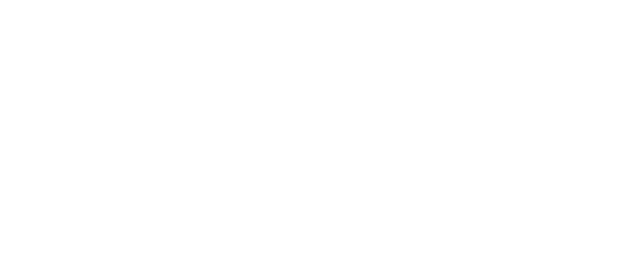
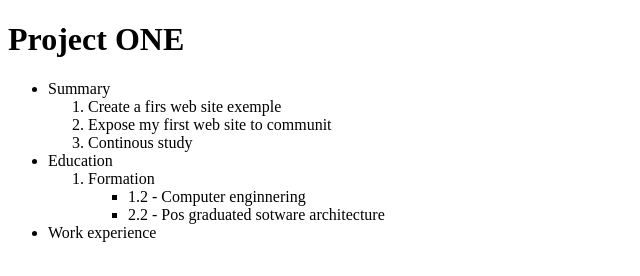
Before and after one commit to cesarpsgjunior/html-portfolio, a plain HTML site: page index.html in a window 1280 px wide. Shown: the whole page, without its empty margins (0-640 px from the left). Drawn offline with Linux system fonts and the light colour scheme.

Commit message:
Update index.html
Second commit. Created a information about autor

```diff
--- a/index.html
+++ b/index.html
@@ -6,7 +6,27 @@
     <title>Document</title>
  </head>
  <body>
-
+        <h1>Project ONE</h1>
+    <ul>
+        <li>Summary
+            <ol>
+                <li>Create a firs web site exemple</li>
+                <li>Expose my first web site to communit</li>
+                <li>Continous study</li>
+            </ol>
+        </li>
+        <li>Education
+            <ol>
+                <li>Formation
+                    <ul>
+                        <li>1.2 - Computer enginnering</li>
+                        <li>2.2 - Pos graduated sotware architecture</li>
+                    </ul>
+                </li>
+            </ol>
+        </li>
+        <li>Work experience</li>
+    </ul>
  </body>
  </html>
 
```
